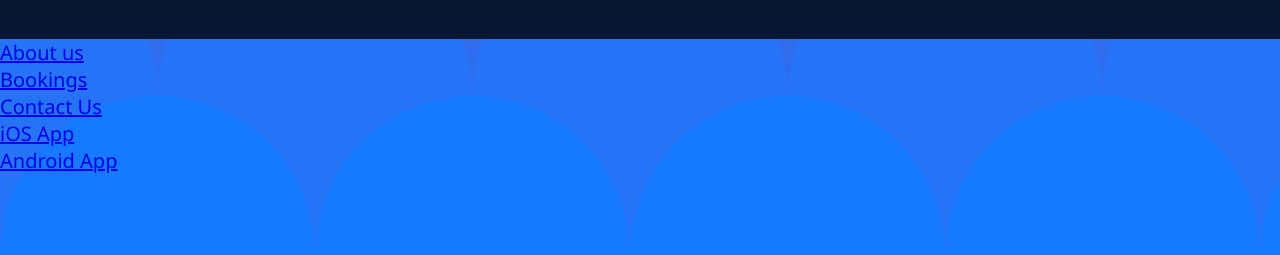
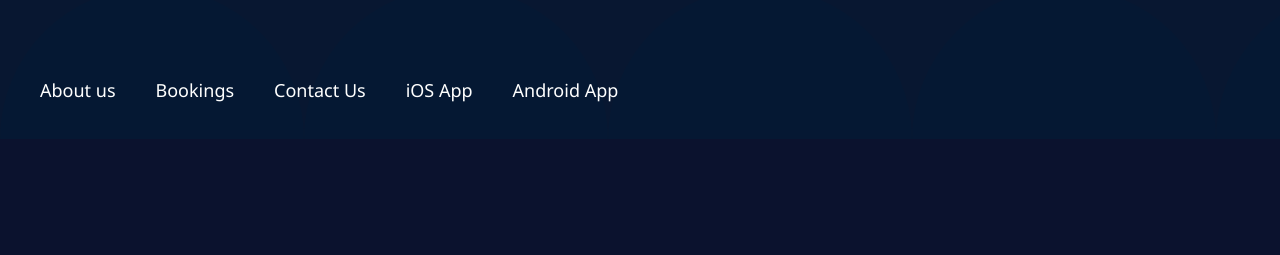
Before and after one commit to BlinSahatqija/MrFisher-, a PHP site: page / in a window 1280 px wide. Shown: the part 2899-3154 px from the top of the page. After the commit the page ends 3001 px from the top, so only its background shows below. Run offline with PHP 8.4, Linux system fonts and the light colour scheme.

Commit message:
footer css

```diff
--- a/style.css
+++ b/style.css
@@ -457,3 +457,52 @@ cite img {
     margin-right: 10px;
     vertical-align: middle;
 }
+
+.footer-nav{
+    display: flex;
+    justify-content: space-between;
+    width: 100%;
+    background-color:  #333;
+    background-color: rgba(0, 0, 0, 0.8);
+    height: 100px;
+}
+
+.footer-nav-1{
+    display: flex;
+    justify-content: space-around;
+    align-items: center;
+    margin: 20px;
+}
+
+.footer-nav-1 li{
+    list-style: none;
+    margin: 0 20px;
+}
+
+.footer-nav-1 a{
+    text-decoration: none;
+    color: white;
+    font-size: 18px;
+    font-weight: 500;
+}
+
+.ion-social-facebook,
+.ion-social-twitter,
+.ion-social-googleplus,
+.ion-social-instagram {
+    transition: color 0.2s;
+    color: white;
+    font-size: 30px;
+}
+
+.ion-social-facebook:hover {
+    color: #3b5998;
+}
+
+.ion-social-twitter:hover {
+    color: #00aced;
+}
+
+.ion-social-instagram:hover {
+    color: #dd4b39;
+}
```
